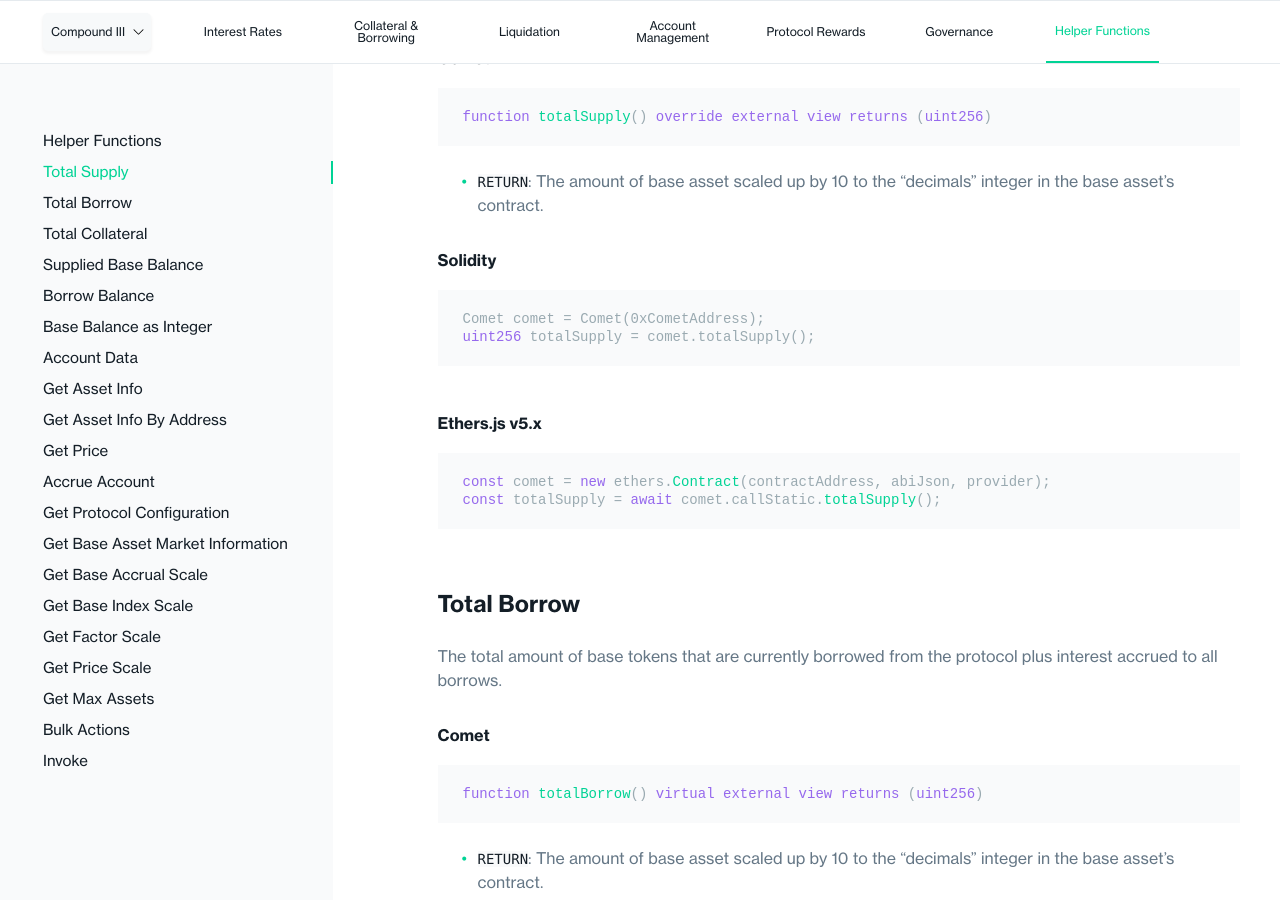
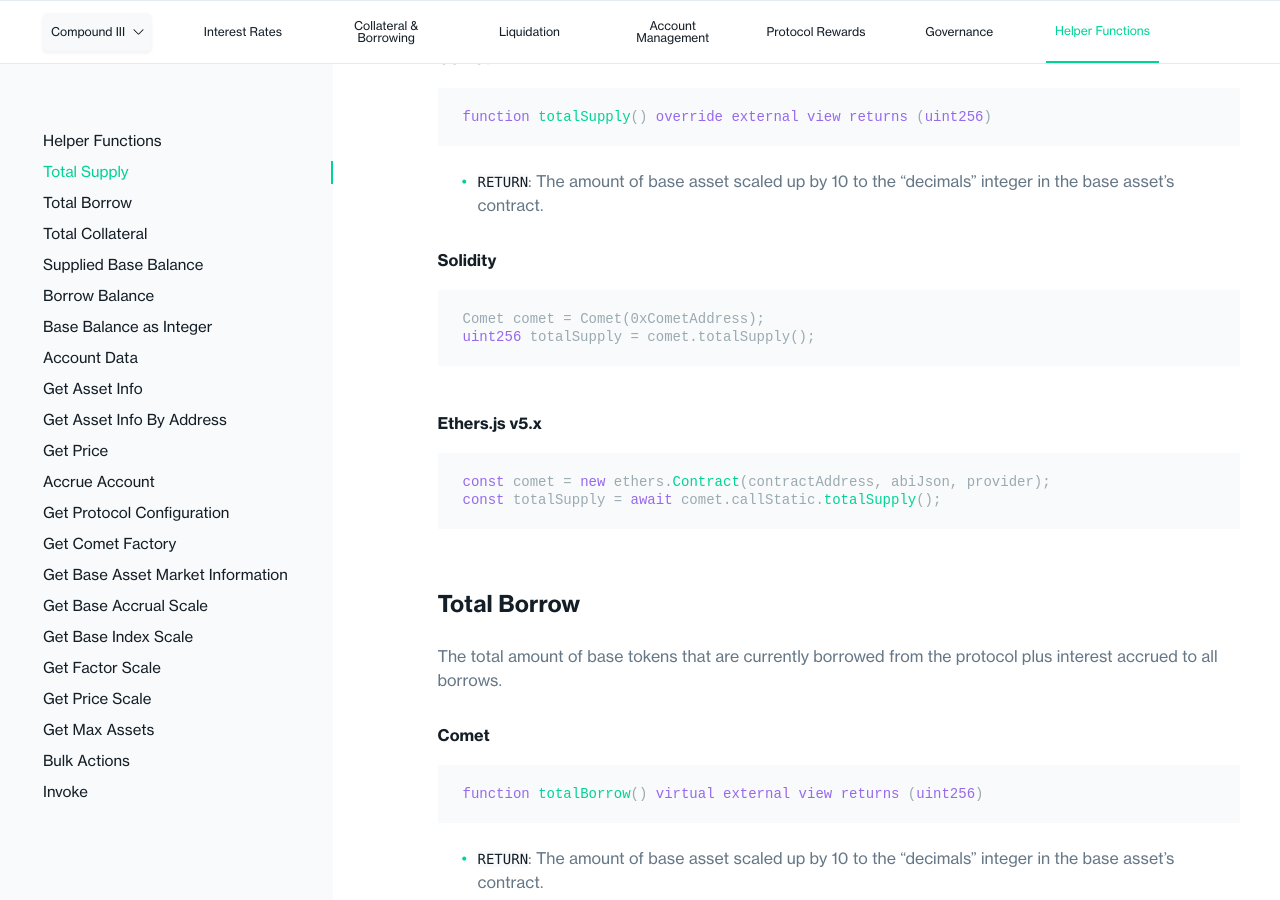
Before and after one commit to compound-finance/compound-finance.github.io, a Jekyll site: the page built from docs/pages/v3/helper-functions.md, in a window 1280 px wide and 900 px high, scrolled down 341 px. Built offline with Jekyll 4.4.1, drawn with Linux system fonts in a browser that asks for light colours.

Commit message:
add a side bar nav button for new definition

```diff
--- a/docs/pages/v3/helper-functions.md
+++ b/docs/pages/v3/helper-functions.md
@@ -19,6 +19,7 @@
   get-price: Get Price
   accrue-account: Accrue Account
   get-protocol-configuration: Get Protocol Configuration
+  get-comet-factory: Get Comet Factory
   get-base-asset-market-information: Get Base Asset Market Information
   get-base-accrual-scale: Get Base Accrual Scale
   get-base-index-scale: Get Base Index Scale
```
